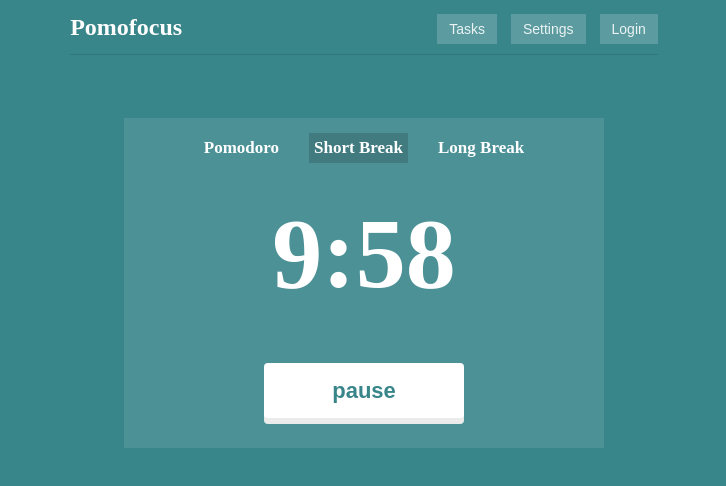
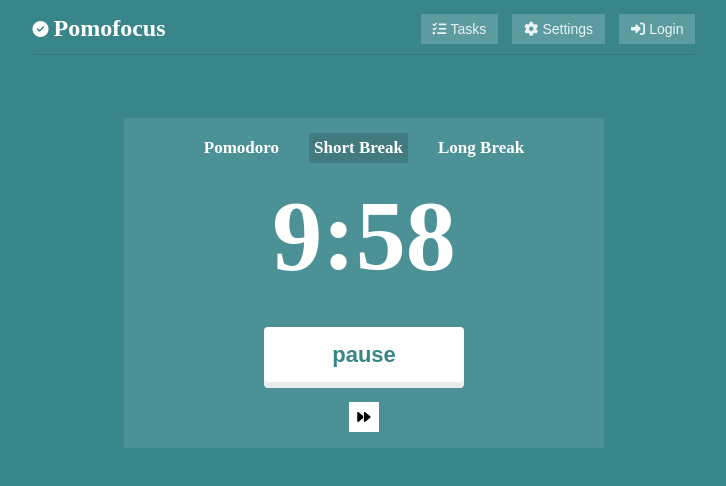
Before and after one commit to SlavaGalko/newproj, a plain HTML site: page index2.html in a window 1280 px wide. Both pictures are taken after a click on the element "START". Shown: the whole page, without its empty margins (276-1002 px from the left). Drawn offline with Linux system fonts and the light colour scheme.

Commit message:
version 0.0.10

```diff
--- a/index2.html
+++ b/index2.html
@@ -15,13 +15,26 @@
     <div class="header">
         <div class="inline-header">
             <div class="icon">
-                <h2>Pomofocus</h2>
+                <i class="fa-solid fa-circle-check"></i>
+                <a href="index.html">
+                    <h2 class="icls4">Pomofocus</h2>
+                </a>
             </div>
 
             <div class="buttons">
-               <button class="btn_tasks">Tasks</button>
-               <button class="btn_settings">Settings</button>
-               <button class="btn_login">Login</button>
+                <button class="btn_tasks">
+                    <i class="fa-solid fa-list-check icls"></i>
+                    Tasks
+                </button>
+
+                <button class="btn_settings">
+                    <i class="fa-solid fa-gear icls"></i>
+                    Settings
+                </button>
+                <button class="btn_login">
+                    <i class="fa-solid fa-right-to-bracket icls"></i>
+                    Login
+                </button>
             </div>
         </div>
 
@@ -63,12 +76,19 @@
                 <button class="btn_start">START</button>
             </div>
 
+            <div class="button_skip">
+                <button class="btn_skip hide">
+                    <i class="fas fa-forward"></i>
+                </button>
+            </div>
+
+
 
         </div>
 
     </div>
 
-
+    <script src="https://kit.fontawesome.com/11ab24d75d.js" crossorigin="anonymous"></script>
     <script src="main2.js"></script>
 </body>
 
--- a/main2.js
+++ b/main2.js
@@ -2,6 +2,10 @@
 let btn_start = document.querySelector('.btn_start');
 let minutesCounter = document.querySelector(".minutes");
 let secoundsCounter = document.querySelector(".secounds");
+
+//new
+let btn_skip = document.querySelector('.btn_skip');
+//new
 
 button_start.addEventListener("click", buttonStartTimer);
 
@@ -18,8 +22,26 @@
 function buttonStartTimer() {
   if (!startStop) {
     startStop = true;
+    btn_start.innerText = `pause`;
 
-    btn_start.innerText = `pause`;
+    //new
+    btn_skip.classList.remove('hide');
+
+    btn_skip.addEventListener('click',function(){
+      startStop = false;
+      minutes = 9;
+      secounds = 60
+      clearInterval(timerId);
+      minutesCounter.innerText = '10';
+      secoundsCounter.innerText = '00';
+
+      btn_skip.classList.add('hide');
+      btn_start.innerText = `START`;
+      document.title = `Pomodoro Focus`;
+
+    })
+    //new
+
 
     audio3.play();
 
@@ -48,5 +70,9 @@
     audio3.play();
     clearInterval(timerId);
     startStop = false;
+
+    //new
+    btn_skip.classList.add('hide');
+    //new
   }
 }
--- a/styles.css
+++ b/styles.css
@@ -223,7 +223,6 @@
     transition: .2s linear;
 }
 
-/* new */
 .hide {
     display:none;
 }
@@ -234,6 +233,7 @@
     height: 50px;
     display:flex;
     justify-content: center;
+
 }
 
 
@@ -244,7 +244,6 @@
     background-color: #FFF;
     border-color:#fff;
     border-style:solid;
-
 }
 
 .btn_skip:hover {
@@ -256,4 +255,23 @@
     color:#BA4949;
 }
 
-/* new */
+
+.icls {
+    margin-right:0.3px;
+}
+
+.icon {
+    display:flex;
+    align-items:center;
+}
+
+
+.icls4 {
+    margin-left:5px;
+}
+
+
+a {
+    color:white;
+    text-decoration: none;
+}
--- a/styles2.css
+++ b/styles2.css
@@ -186,3 +186,61 @@
     color:white;
     transition: .2s linear;
 }
+
+
+/* new */
+.hide {
+    display:none;
+}
+
+.button_skip {
+    margin-top:15px;
+    width:450px;
+    height: 50px;
+    display:flex;
+    justify-content: center;
+}
+
+
+.btn_skip {
+    margin-top:5px;
+    width:30px;
+    height: 30px;
+    background-color: #FFF;
+    border-color:#fff;
+    border-style:solid;
+
+}
+
+.btn_skip:hover {
+    opacity: 0.7;
+    transition: all .1s linear;
+}
+
+.btn_skip:active {
+    color:#BA4949;
+}
+
+/* new */
+
+
+.icls {
+    margin-right:0.3px;
+}
+
+.icon {
+    display:flex;
+    align-items:center;
+}
+
+
+.icls4 {
+    margin-left:5px;
+}
+
+
+
+a {
+    color:white;
+    text-decoration: none;
+}
--- a/styles3.css
+++ b/styles3.css
@@ -187,3 +187,61 @@
     color:white;
     transition: .2s linear;
 }
+
+
+
+/* new */
+.hide {
+    display:none;
+}
+
+.button_skip {
+    margin-top:15px;
+    width:450px;
+    height: 50px;
+    display:flex;
+    justify-content: center;
+}
+
+
+.btn_skip {
+    margin-top:5px;
+    width:30px;
+    height: 30px;
+    background-color: #FFF;
+    border-color:#fff;
+    border-style:solid;
+
+}
+
+.btn_skip:hover {
+    opacity: 0.7;
+    transition: all .1s linear;
+}
+
+.btn_skip:active {
+    color:#BA4949;
+}
+
+/* new */
+
+
+.icls {
+    margin-right:0.3px;
+}
+
+.icon {
+    display:flex;
+    align-items:center;
+}
+
+
+.icls4 {
+    margin-left:5px;
+}
+
+
+a {
+    color:white;
+    text-decoration: none;
+}
```
Also changed, not shown: index.html (+22 -10 lines), index3.html (+21 -5 lines), main3.js (+27 -0 lines).
